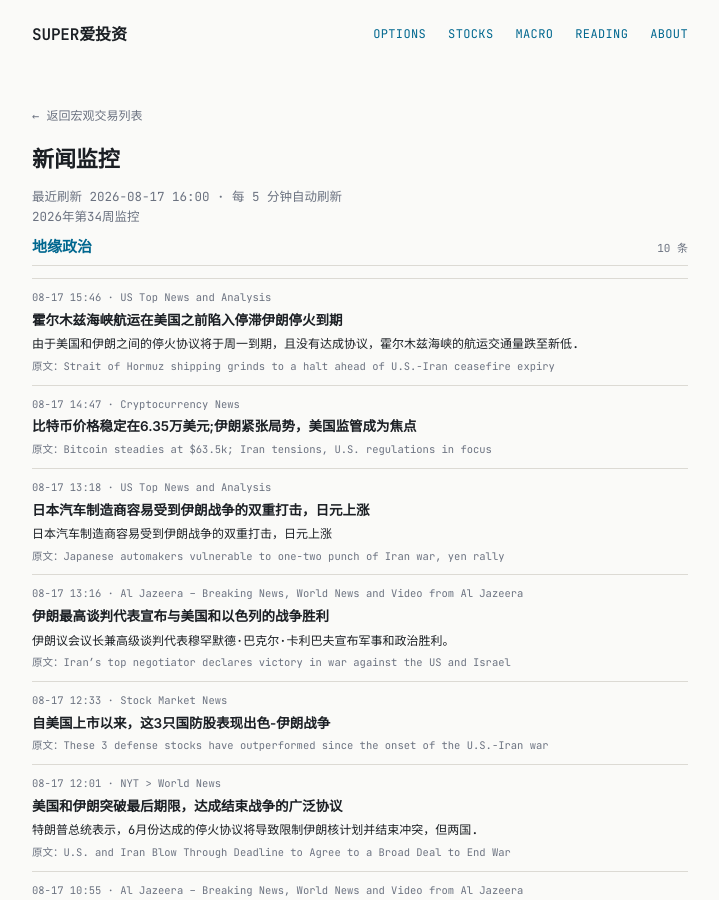
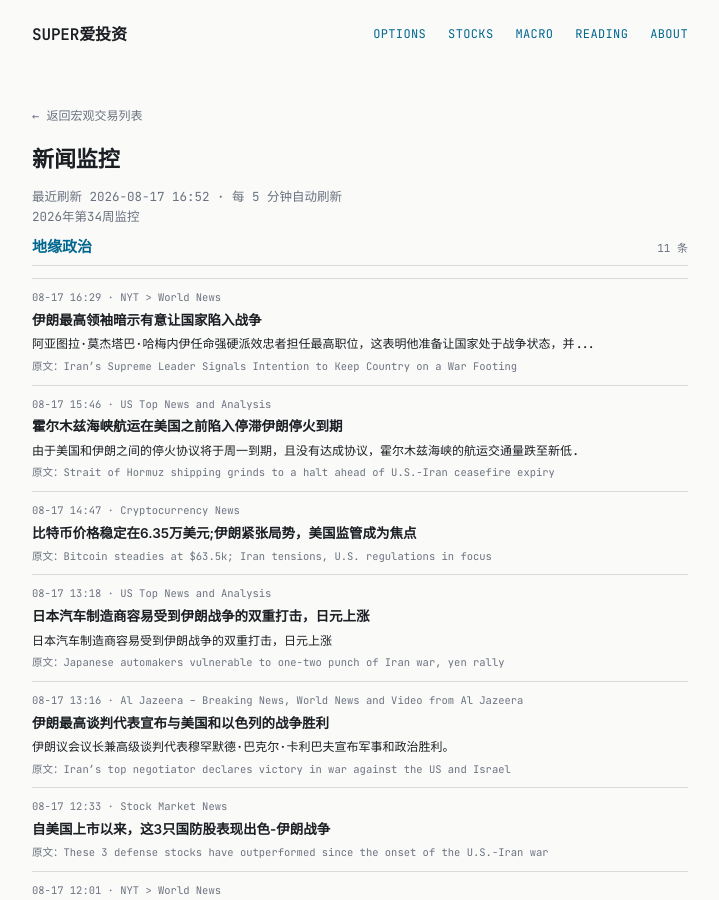
Before and after one commit to tang3super/tang3super.github.io, a Jekyll site: the page built from macro-trade/news-digest.md, in a window 1280 px wide and 900 px high. Shown: the whole window, without its empty margins (280-999 px from the left). Built offline with Jekyll 4.4.1, drawn with Linux system fonts in a browser that asks for light colours.

Commit message:
sync news-digest article

```diff
--- a/macro-trade/news-digest.md
+++ b/macro-trade/news-digest.md
@@ -5,11 +5,18 @@ title: 新闻监控
 date: '2026-08-17'
 summary: 2026年第34周监控
 week_label: 2026年第34周监控
-last_updated: 2026-08-17 16:00
+last_updated: 2026-08-17 16:52
 refresh_note: 每 5 分钟自动刷新
 topics:
 - name: 地缘政治
   items:
+  - title: Iran’s Supreme Leader Signals Intention to Keep Country on a War Footing
+    summary: Ayatollah Mojtaba Khamenei’s appointment of hard-line loyalists to top jobs suggests he is prepared to keep the country on a war footing and…
+    link: https://www.nytimes.com/2026/08/17/world/middleeast/iran-khamenei-military-leaders-war.html
+    source: NYT > World News
+    time: 08-17 16:29
+    title_zh: 伊朗最高领袖暗示有意让国家陷入战争
+    summary_zh: 阿亚图拉·莫杰塔巴·哈梅内伊任命强硬派效忠者担任最高职位，这表明他准备让国家处于战争状态，并...
   - title: Strait of Hormuz shipping grinds to a halt ahead of U.S.-Iran ceasefire expiry
     summary: Shipping traffic in the Strait of Hormuz sank to a new low as a ceasefire between the U.S. and Iran is set to expire on Monday with no deal…
     link: https://www.cnbc.com/2026/08/17/us-iran-war-trump-hormuz.html
```
